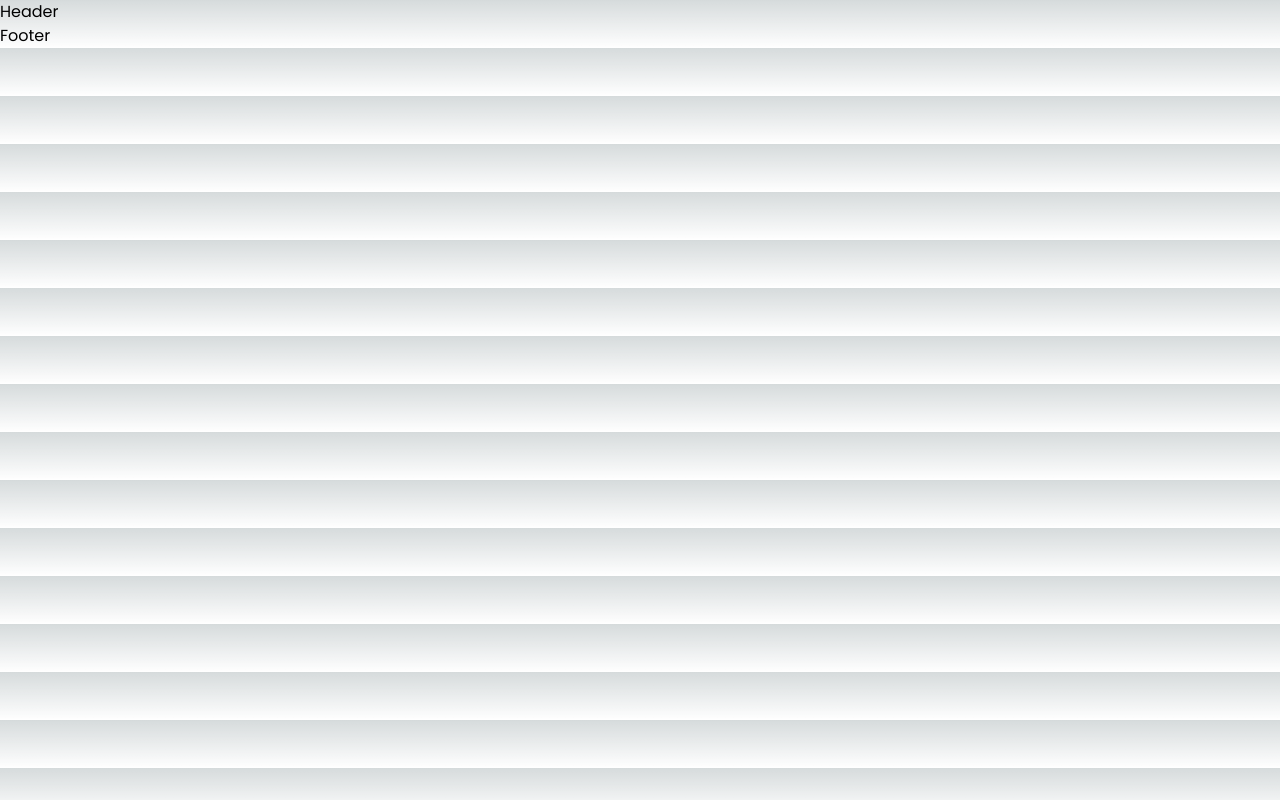
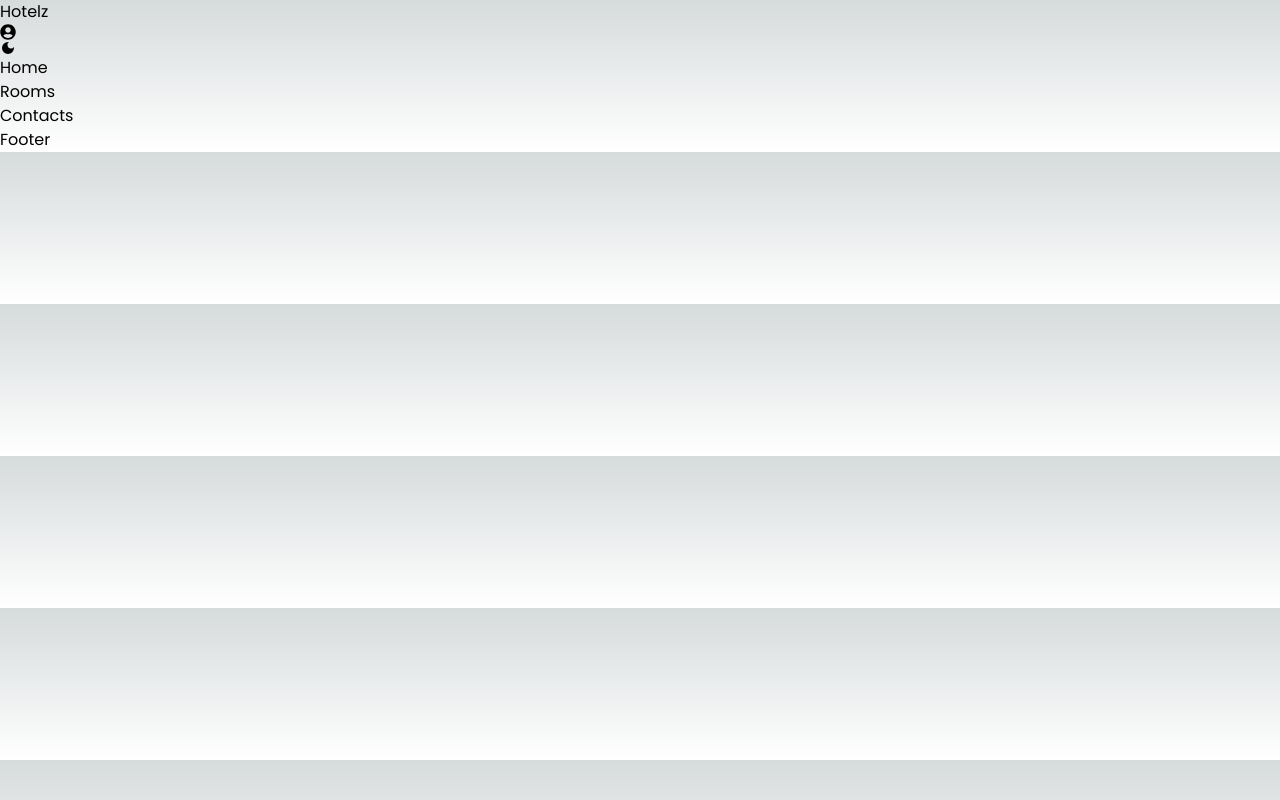
Before and after one commit to Minus0149/Hotel-Management, a Next.js app: page / in a window 1280 px wide. Built offline with nearby package versions, Linux system fonts and the light colour scheme.

Commit message:
Created a basic header component

```diff
--- a/package.json
+++ b/package.json
@@ -19,6 +19,7 @@
     "postcss": "8.4.32",
     "react": "18.2.0",
     "react-dom": "18.2.0",
+    "react-icons": "^4.12.0",
     "tailwindcss": "3.4.0",
     "typescript": "5.3.3"
   }
--- a/src/components/Header/Header.tsx
+++ b/src/components/Header/Header.tsx
@@ -1,5 +1,36 @@
+import Link from "next/link";
+import { FaUserCircle } from "react-icons/fa";
+import { MdDarkMode } from "react-icons/md";
+
 const Header = () => {
-	return <div>Header</div>;
+	return (
+		<header>
+			<div>
+				<Link href="/">Hotelz</Link>
+				<ul>
+					<li>
+						<Link href="/auth">
+							<FaUserCircle />
+						</Link>
+					</li>
+					<li>
+						<MdDarkMode />
+					</li>
+				</ul>
+			</div>
+			<ul>
+				<li>
+					<Link href="/">Home</Link>
+				</li>
+				<li>
+					<Link href="/rooms">Rooms</Link>
+				</li>
+				<li>
+					<Link href="/">Contacts</Link>
+				</li>
+			</ul>
+		</header>
+	);
 };
 
 export default Header;
```
Also changed, not shown: 1 other file (tests, documents, lock files or other folders).
